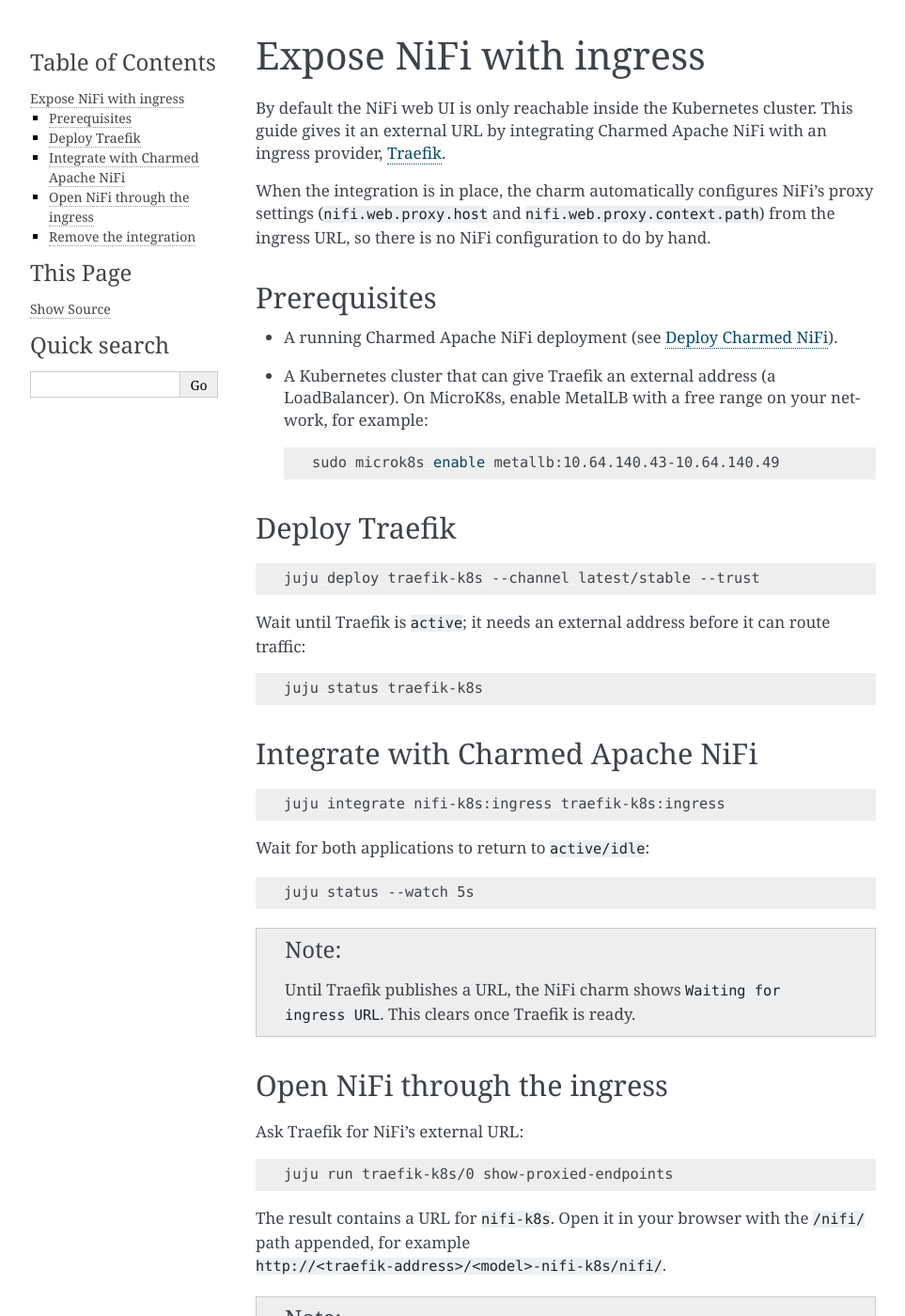
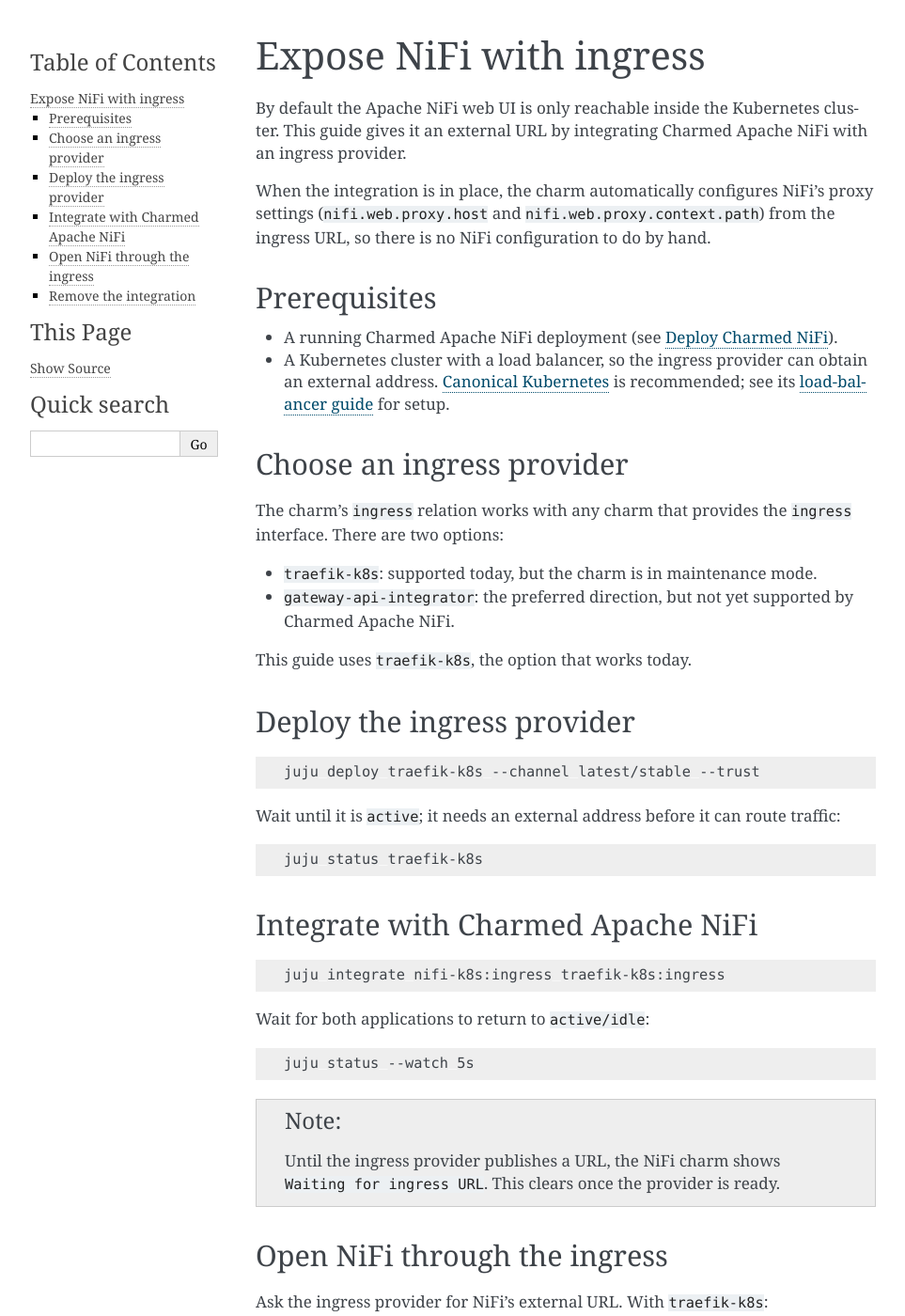
Before and after one commit to canonical/charmed-nifi-documentation, a Sphinx documentation site: the page built from docs/how-to/integrate/ingress.rst, in a window 1280 px wide and 1400 px high. Shown: the whole window at 94% size, without its empty margins (148-1111 px from the left). Built offline with Sphinx 7.4.7, drawn with Linux system fonts in a browser that asks for light colours; some of the changed text lies outside the part shown.

Commit message:
address review comments

```diff
--- a/docs/how-to/integrate/ingress.rst
+++ b/docs/how-to/integrate/ingress.rst
@@ -3,9 +3,9 @@
 Expose NiFi with ingress
 ========================
 
-By default the NiFi web UI is only reachable inside the Kubernetes cluster. This
-guide gives it an external URL by integrating Charmed Apache NiFi with an ingress
-provider, `Traefik <https://charmhub.io/traefik-k8s>`_.
+By default the Apache NiFi web UI is only reachable inside the Kubernetes
+cluster. This guide gives it an external URL by integrating Charmed Apache NiFi
+with an ingress provider.
 
 When the integration is in place, the charm automatically configures NiFi's proxy
 settings (``nifi.web.proxy.host`` and ``nifi.web.proxy.context.path``) from the
@@ -15,23 +15,34 @@
 -------------
 
 * A running Charmed Apache NiFi deployment (see :doc:`/how-to/deploy`).
-* A Kubernetes cluster that can give Traefik an external address (a
-  LoadBalancer). On MicroK8s, enable MetalLB with a free range on your network,
-  for example:
+* A Kubernetes cluster with a load balancer, so the ingress provider can obtain
+  an external address. `Canonical Kubernetes
+  <https://documentation.ubuntu.com/canonical-kubernetes/>`_ is recommended; see
+  its `load-balancer guide
+  <https://documentation.ubuntu.com/canonical-kubernetes/latest/snap/howto/networking/default-loadbalancer/>`_
+  for setup.
 
-  .. code-block:: bash
+Choose an ingress provider
+--------------------------
 
-     sudo microk8s enable metallb:10.64.140.43-10.64.140.49
+The charm's ``ingress`` relation works with any charm that provides the
+``ingress`` interface. There are two options:
 
-Deploy Traefik
---------------
+* ``traefik-k8s``: supported today, but the charm is in maintenance mode.
+* ``gateway-api-integrator``: the preferred direction, but not yet supported by
+  Charmed Apache NiFi.
+
+This guide uses ``traefik-k8s``, the option that works today.
+
+Deploy the ingress provider
+---------------------------
 
 .. code-block:: bash
 
    juju deploy traefik-k8s --channel latest/stable --trust
 
-Wait until Traefik is ``active``; it needs an external address before it can
-route traffic:
+Wait until it is ``active``; it needs an external address before it can route
+traffic:
 
 .. code-block:: bash
 
@@ -52,13 +63,13 @@
 
 .. note::
 
-   Until Traefik publishes a URL, the NiFi charm shows ``Waiting for ingress
-   URL``. This clears once Traefik is ready.
+   Until the ingress provider publishes a URL, the NiFi charm shows ``Waiting for
+   ingress URL``. This clears once the provider is ready.
 
 Open NiFi through the ingress
 -----------------------------
 
-Ask Traefik for NiFi's external URL:
+Ask the ingress provider for NiFi's external URL. With ``traefik-k8s``:
 
 .. code-block:: bash
 
@@ -66,7 +77,7 @@
 
 The result contains a URL for ``nifi-k8s``. Open it in your browser with the
 ``/nifi/`` path appended, for example
-``http://<traefik-address>/<model>-nifi-k8s/nifi/``.
+``http://<external-address>/<model>-nifi-k8s/nifi/``.
 
 .. note::
 
@@ -82,4 +93,4 @@
    juju remove-relation nifi-k8s traefik-k8s
 
 The charm clears NiFi's proxy settings, and the UI is no longer reachable through
-Traefik.
+the ingress provider.
```
